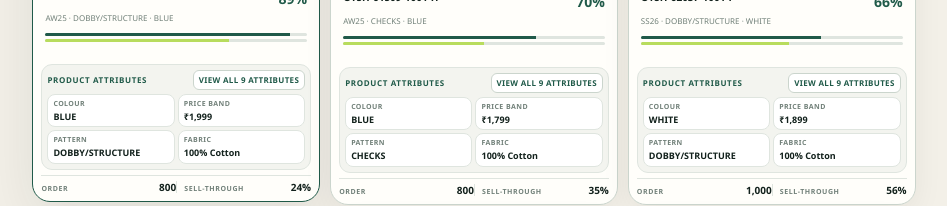
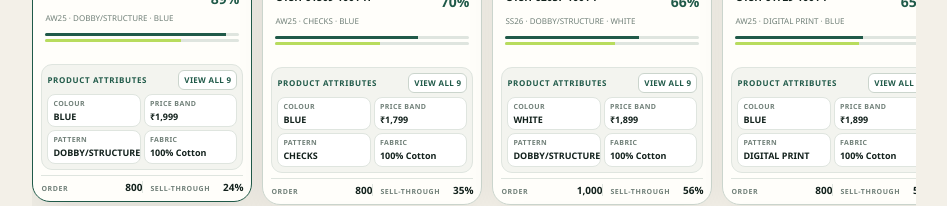
Before and after one commit to InsightfulSantosh/turtle, a Next.js app: page / in a window 1280 px wide. Shown: the part 1513-1719 px from the top of the page, without its empty margins (326-1273 px from the left). Built offline with nearby package versions, Linux system fonts and the light colour scheme.

Commit message:
Fix analogue scenario grid layouts

```diff
--- a/app/globals.css
+++ b/app/globals.css
@@ -1164,11 +1164,20 @@ select {
 }
 
 .match-grid-5 {
-  grid-template-columns: repeat(auto-fit, minmax(280px, 1fr));
+  grid-template-columns: repeat(5, minmax(220px, 1fr));
 }
 
 .match-grid-8 {
-  grid-template-columns: repeat(auto-fit, minmax(280px, 1fr));
+  grid-template-columns: repeat(4, minmax(220px, 1fr));
+}
+
+.match-grid-5,
+.match-grid-8 {
+  overflow-x: auto;
+  overscroll-behavior-inline: contain;
+  padding-bottom: 6px;
+  scrollbar-color: var(--line-dark) transparent;
+  scrollbar-width: thin;
 }
 
 .match-card {
@@ -2211,10 +2220,16 @@ select {
   }
 
   .match-grid,
-  .match-grid-3,
-  .match-grid-5,
+  .match-grid-3 {
+    grid-template-columns: repeat(3, 1fr);
+  }
+
+  .match-grid-5 {
+    grid-template-columns: repeat(5, minmax(220px, 1fr));
+  }
+
   .match-grid-8 {
-    grid-template-columns: repeat(3, 1fr);
+    grid-template-columns: repeat(4, minmax(220px, 1fr));
   }
 
   .evidence-panel {
--- a/app/page.tsx
+++ b/app/page.tsx
@@ -423,7 +423,7 @@ function MatchAttributeCatalog({
           aria-expanded={expanded}
           onClick={() => setExpanded((current) => !current)}
         >
-          {expanded ? "Show 4 key attributes" : "View all 9 attributes"}
+          {expanded ? "Show key attributes" : "View all 9"}
         </button>
       </div>
       <dl className="catalog-attribute-grid">
```
Also changed, not shown: 2 other files (tests, documents, lock files or other folders).
